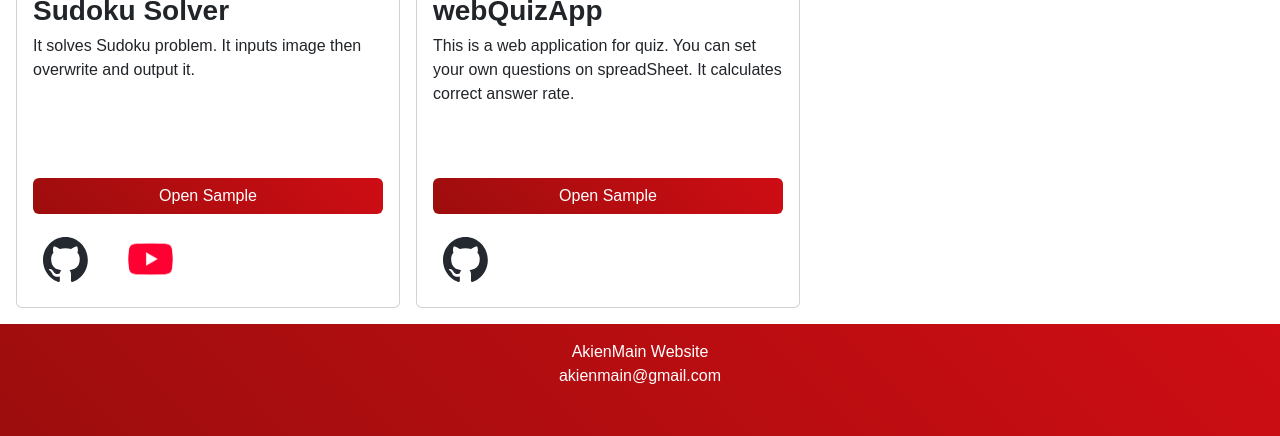
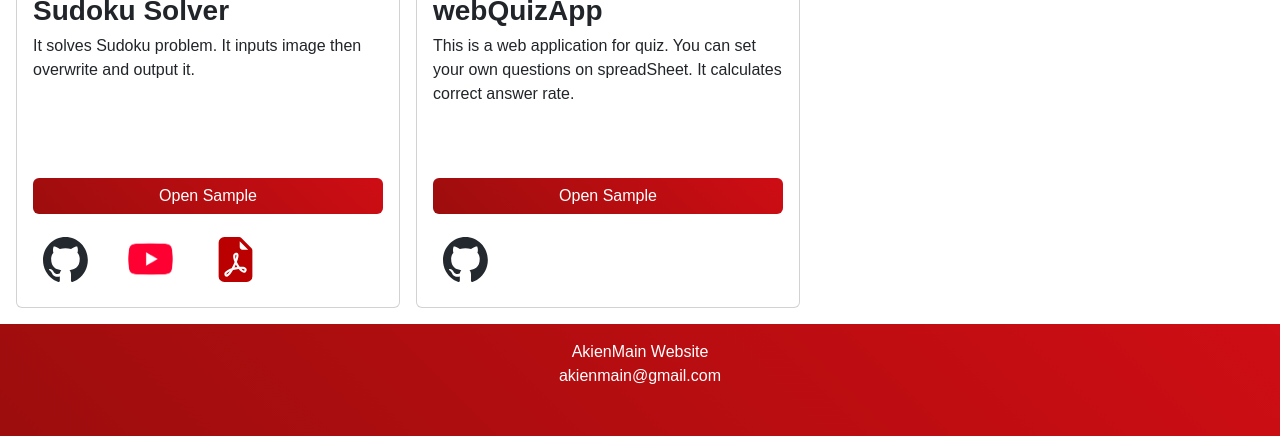
Before and after one commit to AkienMain/web-site, a plain HTML site: page index.html in a window 1280 px wide. Shown: the part 493-929 px from the top of the page. Drawn offline with nearby package versions, Linux system fonts and the light colour scheme.

Commit message:
added pdf file of sudoku solver

```diff
--- a/index.html
+++ b/index.html
@@ -44,6 +44,11 @@
                   <img class="icon-youtube" src="image/yt_icon_red_digital.png" alt="YouTube">
                 </a>
               </div>
+              <div class="social-icon">
+                <a href="https://docs.google.com/viewer?url=https://raw.githubusercontent.com/AkienMain/sudoku_solver/master/sudoku_solver_slides.pdf">
+                  <img class="icon-pdf" src="vector/file-earmark-pdf-fill.svg" alt="PDF">
+                </a>
+              </div>
             </div>
           </div>
         </div>
--- a/style.css
+++ b/style.css
@@ -72,6 +72,12 @@ header {
   height: 4rem;
 }
 
+.icon-pdf {
+  padding: 0.6rem;
+  height: 4rem;
+  filter: invert(10%) sepia(85%) saturate(6555%) hue-rotate(3deg) brightness(82%) contrast(112%); /* #B80000 converted by https://codepen.io/sosuke/pen/Pjoqqp */
+}
+
 a:hover {
   opacity: 0.5;
   transition: 0.3s;
```
Also changed, not shown: vector/file-earmark-pdf-fill.svg (added).
